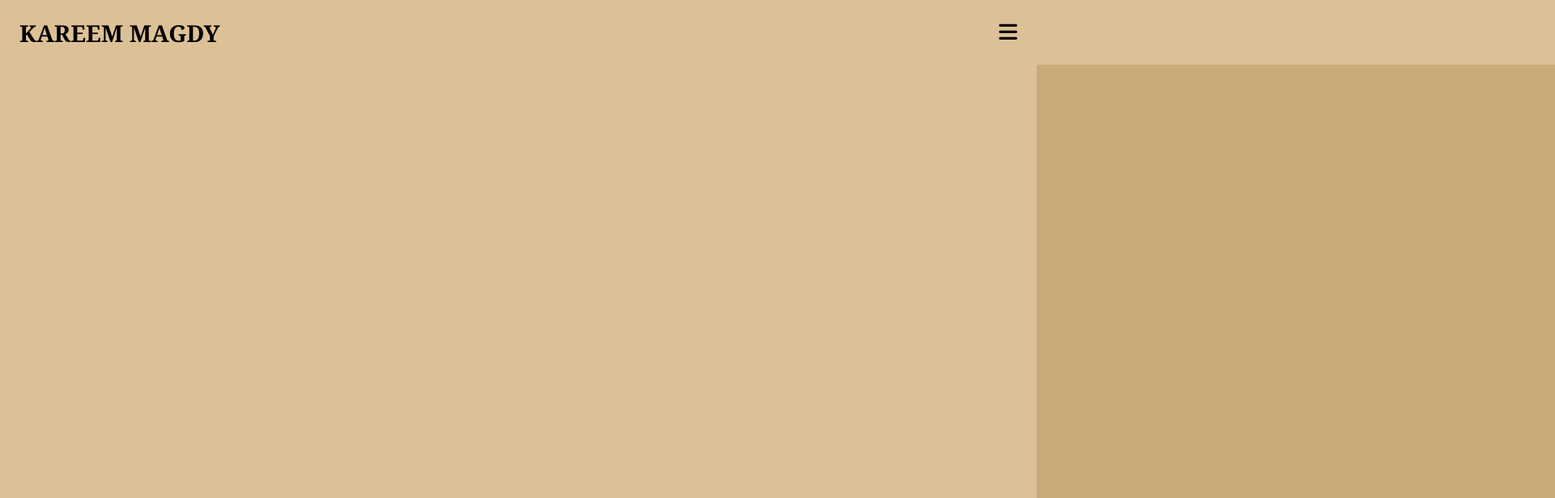
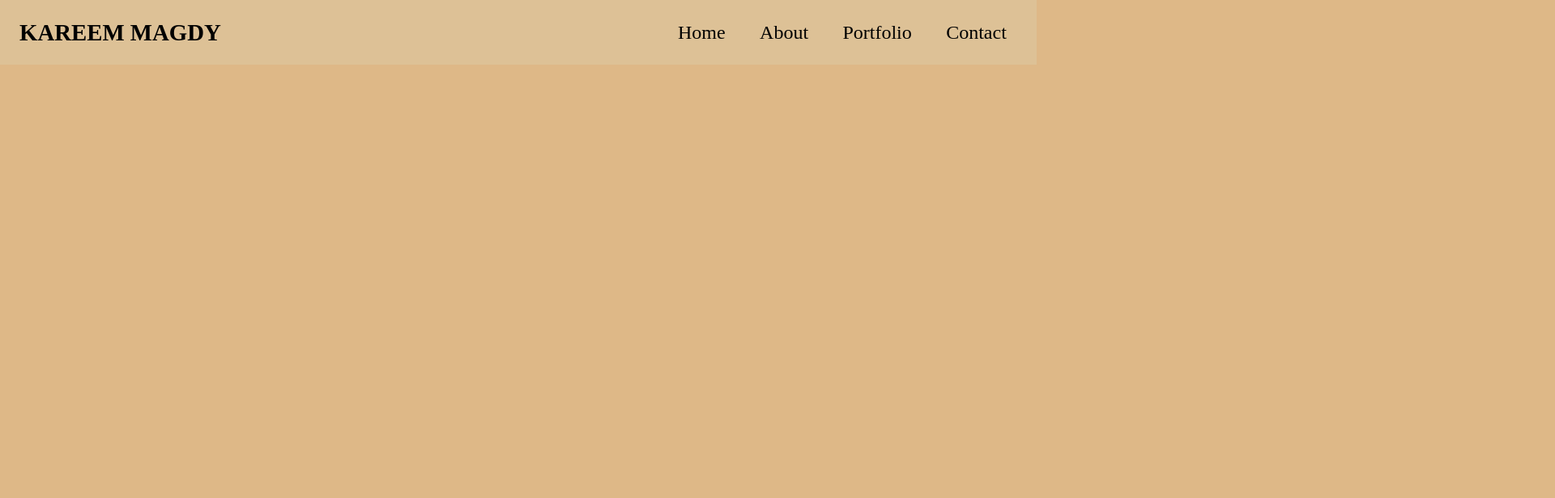
Before and after one commit to KareeMagdyy/responsive-navbar-demo, a plain HTML site: page index.html in a window 1280 px wide. Shown: the top 616 px of the page at 81% size, 1920 px wide, since content can reach past the window. Drawn offline with Linux system fonts and the light colour scheme; a web font is replaced by a local one.

Commit message:
final
JS features ,Css Animations & Resplonsive design added

```diff
--- a/index.html
+++ b/index.html
@@ -16,11 +16,11 @@
       <h1><a href="index.html">Kareem Magdy</a></h1>
       <i id="navToggler" class="fas fa-bars"></i>
     </div>
-    <ul class="nav-bar__links ">
-      <li class="nav-bar__link"><a href="index.html">Home</a></li>
-      <li class="nav-bar__link"><a href="#">About</a></li>
-      <li class="nav-bar__link"><a href="#">Portfolio</a></li>
-      <li class="nav-bar__link"><a href="#">Contact</a></li>
+    <ul class="nav-links ">
+      <li class="nav-link"><a href="index.html">Home</a></li>
+      <li class="nav-link"><a href="#">About</a></li>
+      <li class="nav-link"><a href="#">Portfolio</a></li>
+      <li class="nav-link"><a href="#">Contact</a></li>
     </ul>
   </nav>
   <script src="main.js"></script>
--- a/main.css
+++ b/main.css
@@ -1,3 +1,6 @@
+/* @import url("https://fonts.googleapis.com/css2?family=Cormorant+Upright:wght@300;400;500;600;700&display=swap"); */
+@import url("https://fonts.googleapis.com/css2?family=Alegreya+SC:wght@400;500;700;800;900&display=swap");
+
 * {
   padding: 0;
   margin: 0;
@@ -5,9 +8,14 @@
 }
 
 body {
-  font-family: Cambria, Cochin, Georgia, Times, "Times New Roman", serif;
+  font-family: "Alegreya SC", serif;
+  background-color: burlywood;
+  overflow-x: hidden;
+}
+
+nav {
   background-color: rgb(221, 193, 150);
-  overflow-x: hidden;
+  height: 10vh;
 }
 
 .logo {
@@ -35,7 +43,7 @@ body {
   transition: all cubic-bezier(0.19, 1, 0.22, 1);
 }
 
-.nav-bar__links {
+.nav-links {
   display: flex;
   justify-content: center;
   align-items: center;
@@ -43,26 +51,81 @@ body {
   background-color: rgb(201, 169, 122);
   height: 90vh;
   transform: translateX(100%);
-  transition: transform 600ms ease-in;
+  transition: transform 0.8s cubic-bezier(0.34, 1.56, 0.64, 1);
 }
 
 .nav-active {
   transform: translateX(0%);
 }
 
-.nav-bar__link {
+.nav-link {
   list-style: none;
   opacity: 0;
-  transition: opacity 1s ease-in;
 }
 
-.nav-bar__link a {
+.nav-link a {
+  position: relative;
   text-decoration: none;
   color: #000;
   font-size: 1.5rem;
   line-height: 4rem;
+  padding: 0 10px;
+  transition: all 0.2s ease-in-out;
 }
 
-.nav-bar__link--active {
-  opacity: 1;
+.nav-link a:after {
+  content: "";
+  position: absolute;
+  background-color: rgb(48, 42, 35);
+  height: 3px;
+  width: 0;
+  left: 0;
+  bottom: -10px;
+  transition: 0.4s cubic-bezier(0.175, 0.885, 0.32, 1.275);
 }
+
+.nav-link a:hover:after {
+  width: 100%;
+}
+
+.nav-link a:hover {
+  letter-spacing: 3px;
+}
+
+/*Animations*/
+@keyframes navLinkFade {
+  from {
+    opacity: 0;
+    transform: translateX(70px);
+  }
+  to {
+    opacity: 1;
+    transform: translateX(0px);
+  }
+}
+
+@media (min-width: 961px) {
+  .main-nav {
+    display: flex;
+    justify-content: space-between;
+  }
+  .nav-links {
+    flex-direction: row;
+    transform: translateX(0%);
+    height: auto;
+    background-color: transparent;
+    margin-right: 1rem;
+  }
+  #navToggler {
+    display: none;
+  }
+
+  .nav-link {
+    opacity: 1;
+    margin: 0 1.2rem;
+  }
+
+  .nav-link a {
+    padding: 0 2px;
+  }
+}
--- a/main.js
+++ b/main.js
@@ -1,11 +1,16 @@
 const navToggler = document.querySelector("#navToggler");
-const navLinks = document.querySelector(".nav-bar__links");
-const navLink = document.querySelectorAll(".nav-bar__link");
+const nav = document.querySelector(".nav-links");
+const navLinks = document.querySelectorAll(".nav-link");
 
 navToggler.addEventListener("click", () => {
-  navLinks.classList.toggle("nav-active");
+  //navToggler
+  nav.classList.toggle("nav-active");
+  //Links Animation
+  navLinks.forEach((link, i) => {
+    if (link.style.animation) {
+      link.style.animation = "";
+    } else {
+      link.style.animation = `navLinkFade 0.5s ease forwards ${i / 5 + 0.5}s`;
+    }
+  });
 });
-
-navToggler.addEventListener("click", () => {
-  navLink.classList.toggle(".nav-bar__link--active");
-});
```
